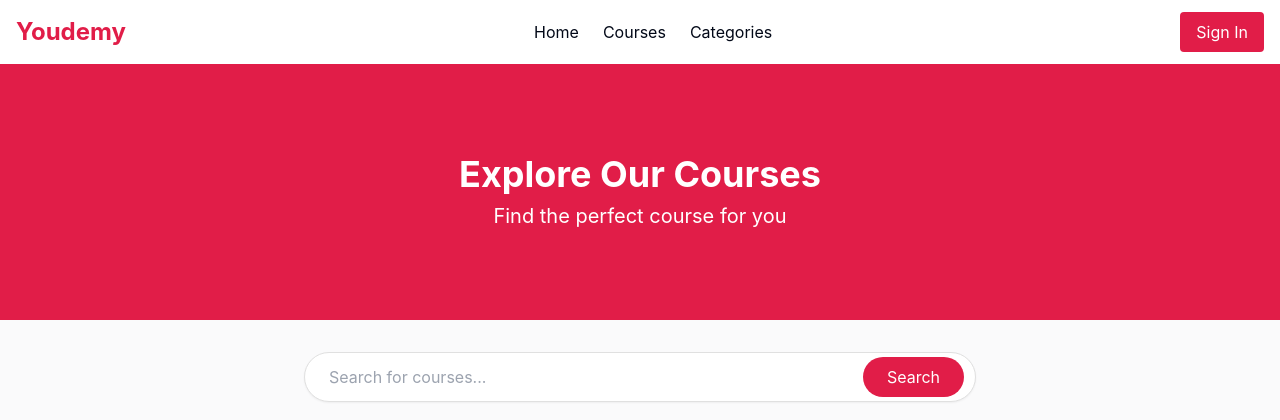
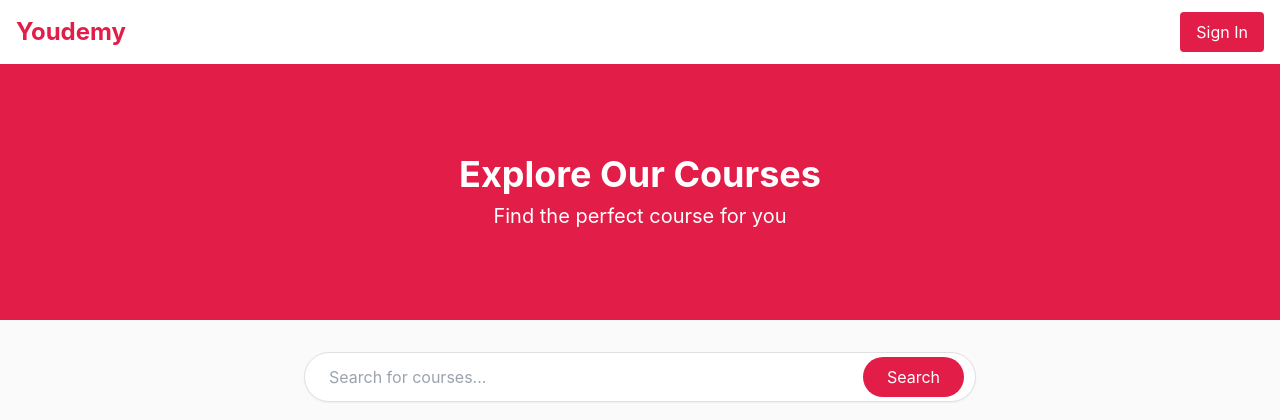
Before and after one commit to Youcode-Classe-E-2024-2025/Ibrahim_Nidam_Youdemy, a PHP site: page /coursesPage in a window 1280 px wide. Shown: the top 420 px of the page. Run offline with PHP 8.4, Linux system fonts and the light colour scheme; some libraries are stand-ins or nearby versions.

Commit message:
small change in the courses page

```diff
--- a/app/Views/coursesPage.php
+++ b/app/Views/coursesPage.php
@@ -81,11 +81,7 @@
     <nav class="bg-card shadow-sm w-full z-50">
         <div class="container mx-auto px-4 py-3 flex items-center justify-between">
             <a href="../Public" class="text-2xl font-bold text-primary">Youdemy</a>
-            <div class="hidden md:flex space-x-6">
-                <a href="#" class="text-foreground hover:text-primary">Home</a>
-                <a href="#courses" class="text-foreground hover:text-primary">Courses</a>
-                <a href="#" class="text-foreground hover:text-primary">Categories</a>
-            </div>
+
             <div class="flex items-center space-x-4">
                 <button class="px-4 py-2 text-primary-foreground bg-primary rounded hover:bg-opacity-90">Sign In</button>
             </div>
```
